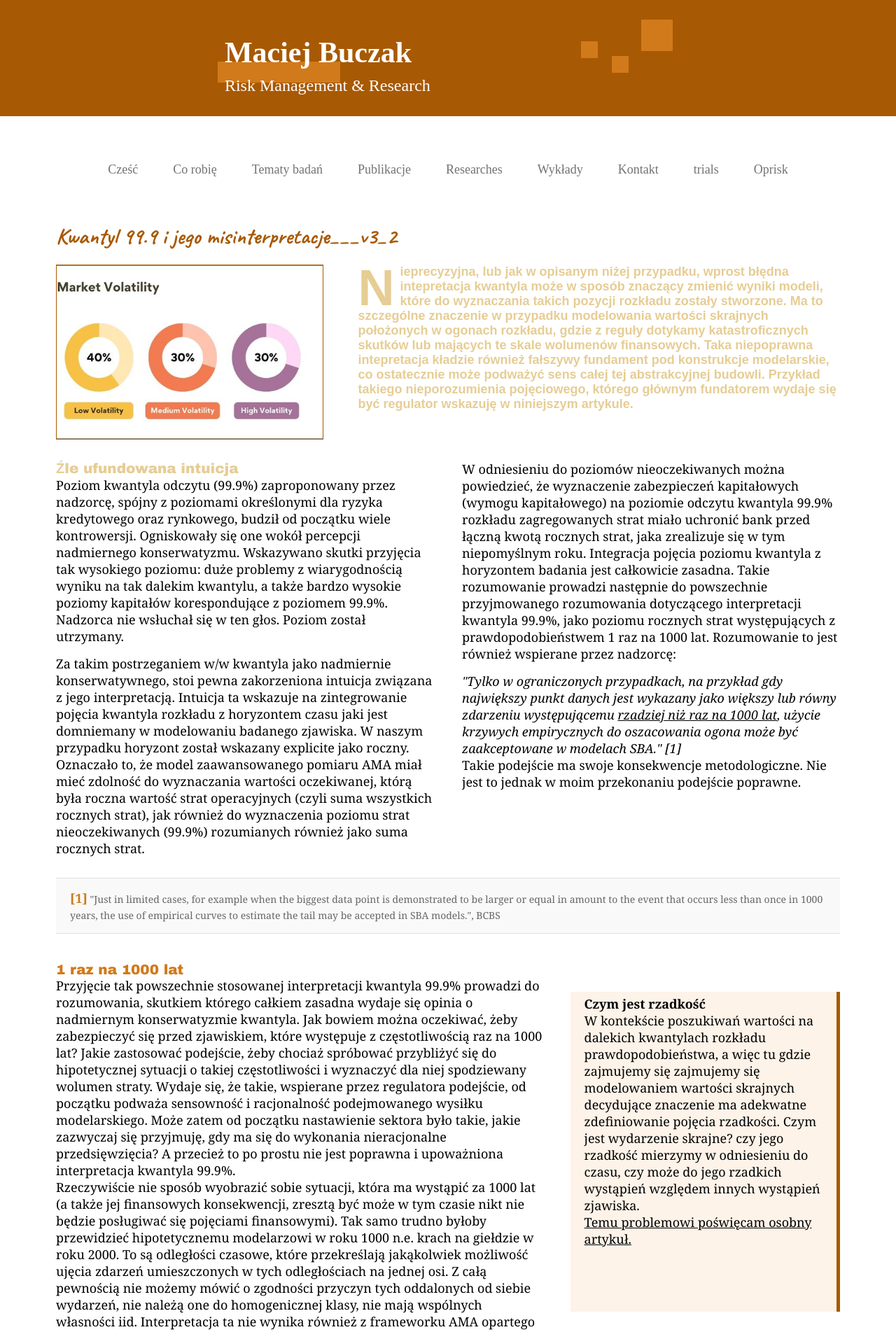
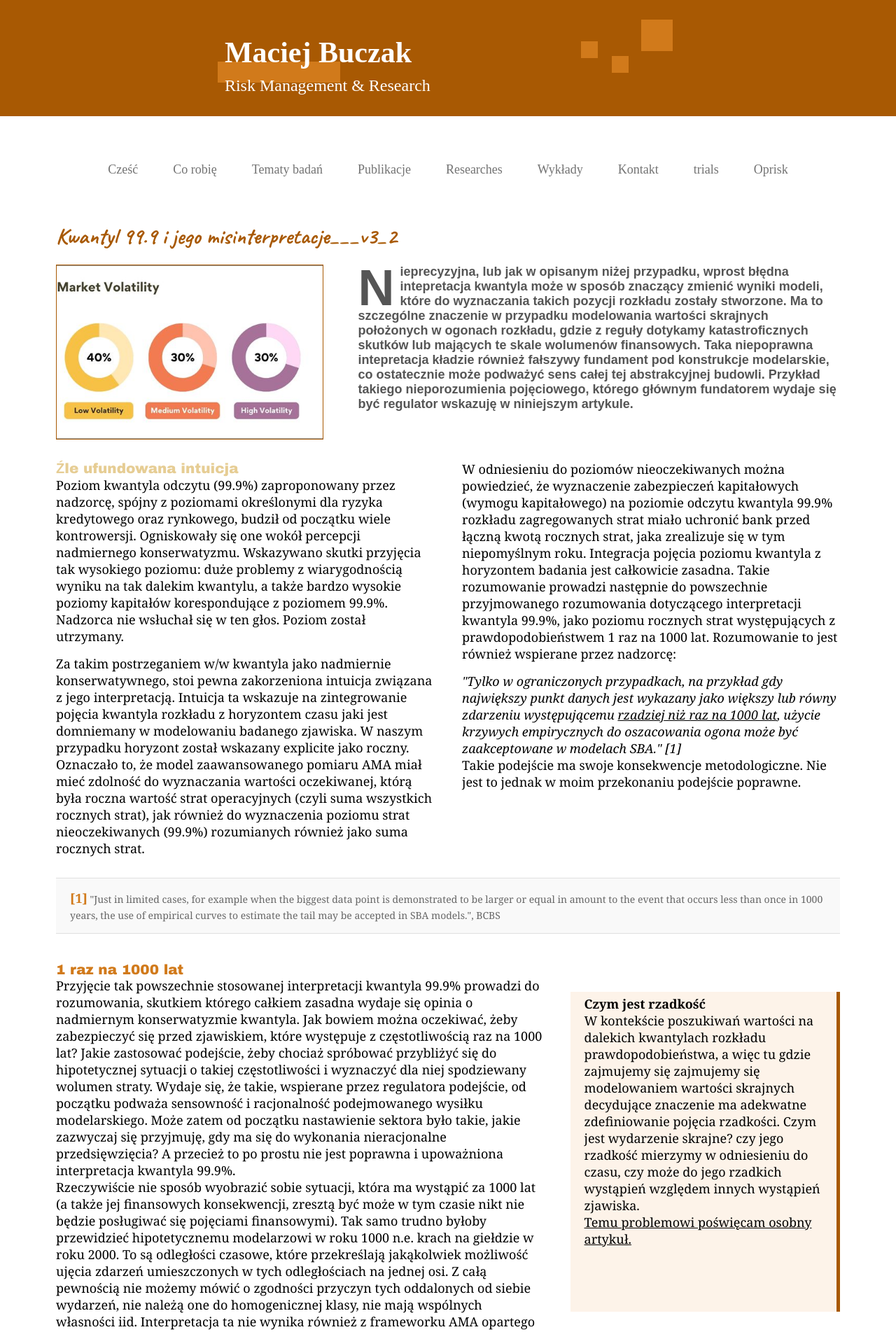
Before and after one commit to MaciejBuczak/risk-research, a Jekyll site: the page built from art-oprisk-kw999_v3_2.md, in a window 1280 px wide. Shown: the top 1903 px of the page at 70% size. Built offline with Jekyll 4.4.1, drawn with Linux system fonts in a browser that asks for light colours.

Commit message:
Update art-oprisk-kw999-layout_v3_2.html

```diff
--- a/_layouts/art-oprisk-kw999-layout_v3_2.html
+++ b/_layouts/art-oprisk-kw999-layout_v3_2.html
@@ -882,8 +882,8 @@
           <div class="ryzmod-text-block">
             <!-- Tekst wstępny - bez tła -->
             <div class="ryzmod-intro-text">
-    <h5 style="text-indent: 0px; font-family: Arial, sans-serif; font-weight: bold; color: #e6cd94;">
-      <span style="float: left; font-size: 400%; line-height: 0.8; margin-right: 8px; margin-top: 5px; color: #e6cd94; font-weight: bold;">N</span>
+    <h5 style="text-indent: 0px; font-family: Arial, sans-serif; font-weight: bold; color: #555;">
+      <span style="float: left; font-size: 400%; line-height: 0.8; margin-right: 8px; margin-top: 5px; color: #555; font-weight: bold;">N</span>
       ieprecyzyjna, lub jak w opisanym niżej przypadku, wprost błędna intepretacja kwantyla może w sposób znaczący zmienić wyniki modeli, które do wyznaczania takich pozycji rozkładu zostały stworzone.
       Ma to szczególne znaczenie w przypadku modelowania wartości skrajnych położonych w ogonach rozkładu, gdzie z reguły dotykamy katastroficznych skutków lub mających te skale wolumenów finansowych.
       Taka niepoprawna intepretacja kładzie również fałszywy fundament pod konstrukcje modelarskie, co ostatecznie może podważyć sens całej tej abstrakcyjnej budowli.
```
